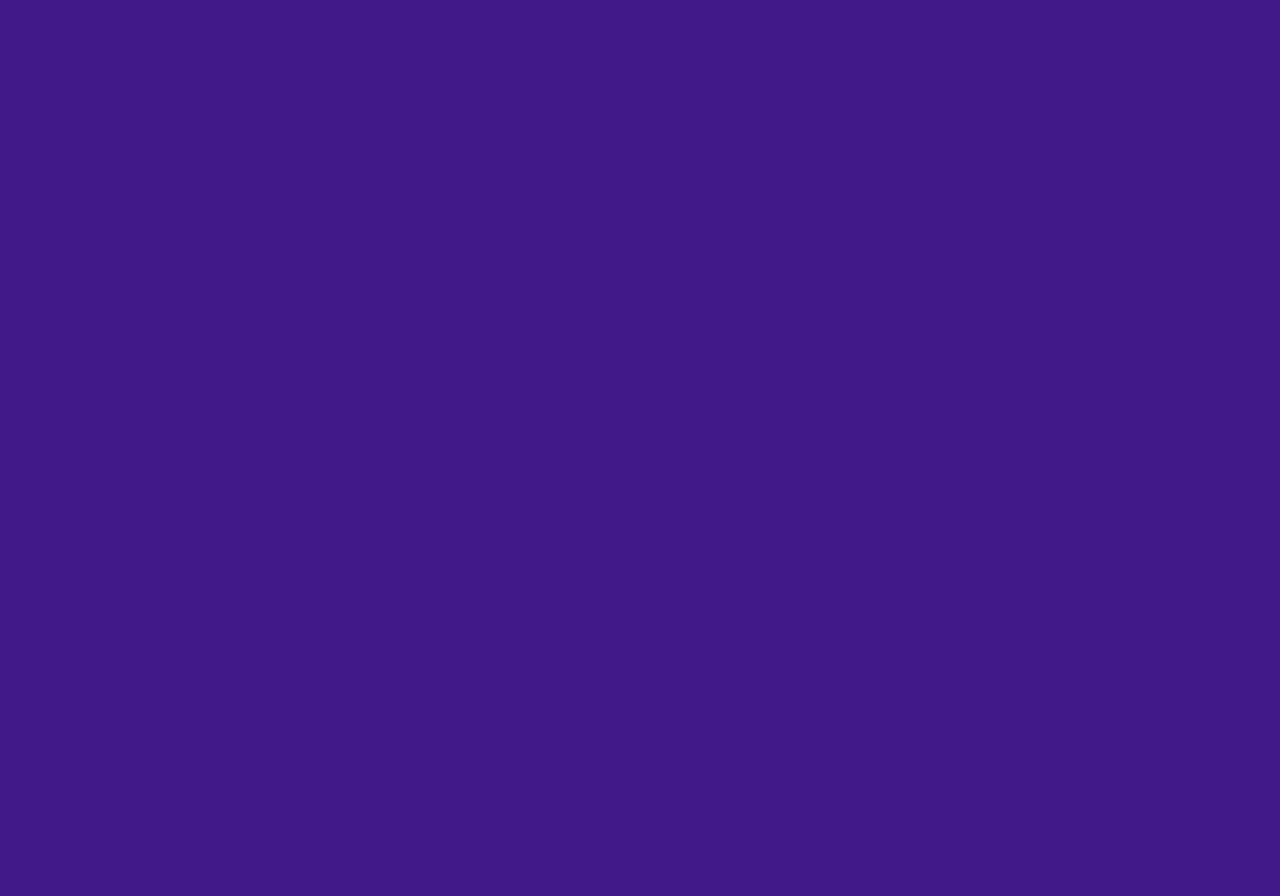
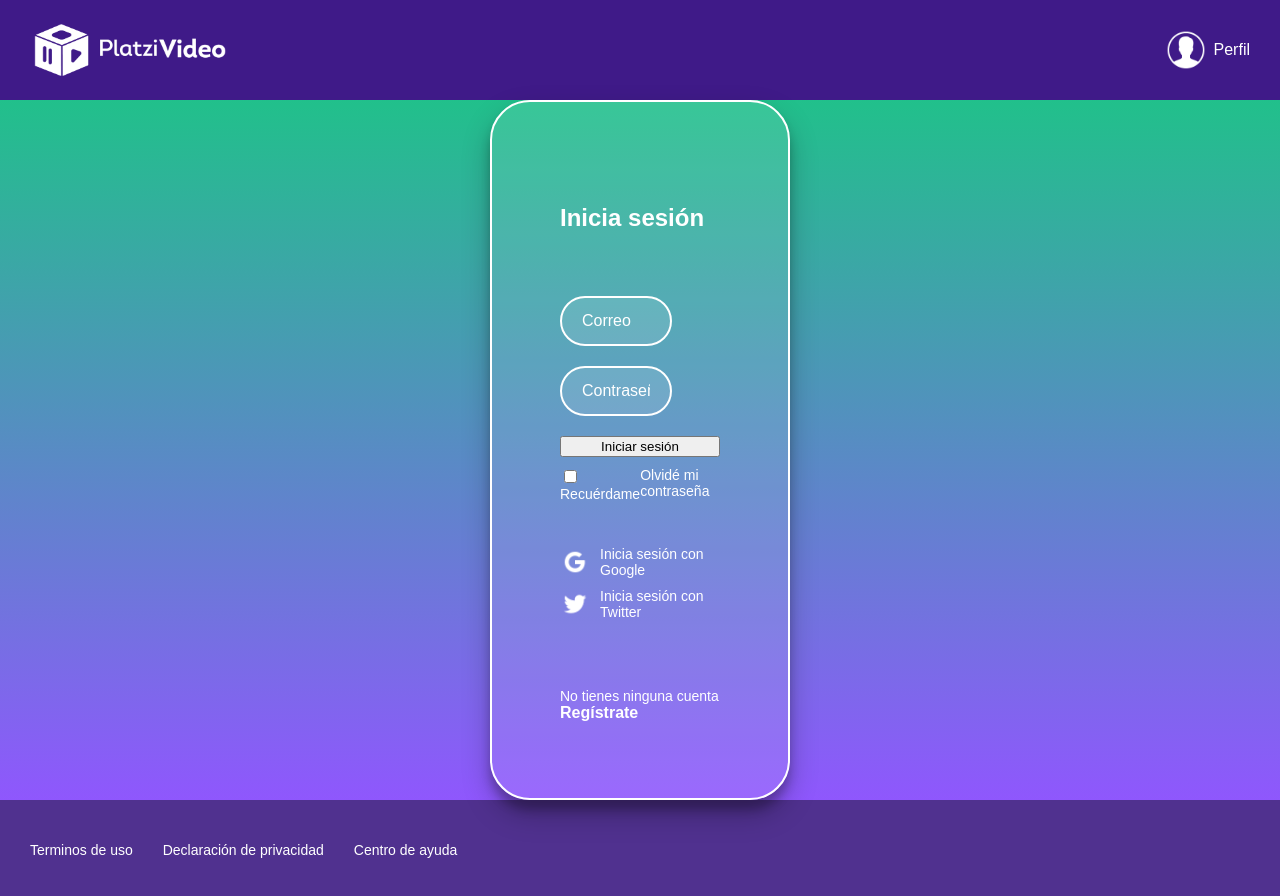
Before and after one commit to bydavid1/curso-reactjs, a React app: page /login in a window 1280 px wide. Shown: the top 896 px of the page. Before the commit the page ends 800 px from the top, so only its background shows below. Built offline with nearby package versions, Linux system fonts and the light colour scheme; a web font is replaced by a local one.

Commit message:
Routes and components created

```diff
--- /dev/null
+++ b/src/assets/styles/components/Login.scss
@@ -0,0 +1,76 @@
+.login {
+    background-image: linear-gradient(#21c08b, #8f57fd);
+    display: flex;
+    align-items: center;
+    flex-direction: column;
+    justify-content: center;
+    padding: 0px 30px;
+    min-height: calc(100vh - 200px); /* El ancho será igual al tamaño de todo el height menos 200px (100px del header + 100px del footer) */
+  }
+
+  .login__container {
+    background-color: rgba(255,255,255,0.1);
+    border: 2px solid white;
+    border-radius: 40px;
+    box-shadow: 0 14px 28px rgba(0,0,0,0.25), 0 10px 10px rgba(0,0,0,0.22);
+    color: white;
+    display: flex;
+    flex-direction: column;
+    justify-content: space-around;
+    min-height: 700px;
+    padding: 60px 68px 40px;
+    width: 300px;
+  }
+
+  .login__container--form {
+    display: flex;
+    flex-direction: column;
+  }
+
+  .login__container--form label {
+    font-size: 14px;
+  }
+
+  .login__container--remember-me {
+    color: white;
+    display: flex;
+    justify-content: space-between;
+    margin-top: 10px;
+  }
+
+  .login__container--remember-me a {
+    color: white;
+    font-size: 14px;
+    text-decoration: none;
+  }
+
+  .login__container--remember-me a:hover {
+    text-decoration: underline;
+  }
+
+  .login__container--social-media > div {
+    align-items: center;
+    display: flex;
+    font-size: 14px;
+    margin-bottom: 10px;
+  }
+
+  .login__container--social-media > div > img {
+    margin-right: 10px;
+    width: 30px;
+  }
+
+  .login__container--register {
+    font-size: 14px;
+  }
+
+  .login__container--register a {
+    color: white;
+    font-weight: bold;
+    font-size: 16px;
+    text-decoration: none;
+  }
+
+  .login__container--register a:hover {
+    text-decoration: underline;
+  }
--- /dev/null
+++ b/src/assets/styles/components/Register.scss
@@ -0,0 +1,39 @@
+.register {
+    background-image: linear-gradient(#21c08b, #8f57fd);
+    display: flex;
+    align-items: center;
+    flex-direction: column;
+    justify-content: center;
+    padding: 0px 30px;
+    min-height: calc(100vh - 200px); /* El ancho será igual al tamaño de todo el height menos 200px (100px del header + 100px del footer) */
+  }
+
+  .register__container {
+    background-color: rgba(255,255,255,0.1);
+    border: 2px solid white;
+    border-radius: 40px;
+    box-shadow: 0 14px 28px rgba(0,0,0,0.25), 0 10px 10px rgba(0,0,0,0.22);
+    color: white;
+    display: flex;
+    flex-direction: column;
+    justify-content: space-around;
+    min-height: 600px;
+    padding: 60px 68px 40px;
+    width: 300px;
+  }
+
+  .register__container--form {
+    display: flex;
+    flex-direction: column;
+  }
+
+  .register__container a {
+    color: white;
+    font-size: 16px;
+    text-align: center;
+    text-decoration: none;
+  }
+
+  .register__container a:hover {
+    text-decoration: underline;
+  }
--- /dev/null
+++ b/src/components/Layout.jsx
@@ -0,0 +1,13 @@
+import React from 'react'
+import Header from './Header'
+import Footer from './Footer'
+
+const Layout = ({children}) => (
+    <div className="App">
+        <Header/>
+            {children}
+        <Footer/>
+    </div>
+)
+
+export default Layout
--- a/src/containers/Home.jsx
+++ b/src/containers/Home.jsx
@@ -1,10 +1,8 @@
 import React from 'react'
-import Header from '../components/Header'
 import Search from '../components/Search'
 import Categories from '../components/Categories'
 import Carousel from '../components/Carousel'
 import CarouselItem from '../components/CarouselItem'
-import Footer from '../components/Footer'
 import '../assets/styles/App.scss'
 import useInitialState from '../hooks/useInitialState'
 
@@ -13,8 +11,7 @@
 const Home = () => {
     const [videos, categories] = useInitialState(API)
     return(
-        <div className="App">
-            <Header/>
+        <React.Fragment>
             <Search/>
             {categories.map((category) => (
                 videos[category].length > 0 && (
@@ -26,8 +23,7 @@
                         </Carousel>
                     </Categories>
                 )))}
-            <Footer/>
-        </div>
+        </React.Fragment>
     )
 }
 
--- /dev/null
+++ b/src/containers/Login.jsx
@@ -0,0 +1,30 @@
+import React from 'react'
+import googleIcon from '../assets/static/google-icon.png'
+import twitterIcon from '../assets/static/twitter-icon.png'
+import '../assets/styles/components/Login.scss'
+
+const Login = () => (
+    <section className="login">
+        <section className="login__container">
+            <h2>Inicia sesión</h2>
+            <form className="login__container--form">
+                <input className="input" type="text" placeholder="Correo"/>
+                <input className="input" type="password" placeholder="Contraseña"/>
+                <button className="button">Iniciar sesión</button>
+                <div className="login__container--remember-me">
+                    <label>
+                        <input type="checkbox" id="cbox1" value="first_checkbox"/>Recuérdame
+                    </label>
+                    <a href="/">Olvidé mi contraseña</a>
+                </div>
+            </form>
+            <section className="login__container--social-media">
+                <div><img src={googleIcon}/> Inicia sesión con Google</div>
+                <div><img src={twitterIcon}/> Inicia sesión con Twitter</div>
+            </section>
+            <p className="login__container--register">No tienes ninguna cuenta <a href="">Regístrate</a></p>
+        </section>
+    </section>
+)
+
+export default Login
--- /dev/null
+++ b/src/containers/NotFound.jsx
@@ -0,0 +1,10 @@
+import React from 'react'
+import image from '../assets/static/4042.png'
+
+const NotFound = () => (
+    <React.Fragment>
+        <img src={image} alt="404"/>
+    </React.Fragment>
+)
+
+export default NotFound
--- /dev/null
+++ b/src/containers/Register.jsx
@@ -0,0 +1,19 @@
+import React from 'react'
+import '../assets/styles/components/Register.scss'
+
+const Register = () => (
+    <section className="register">
+        <section className="register__container">
+            <h2>Regístrate</h2>
+            <form className="register__container--form">
+                <input className="input" type="text" placeholder="Nombre" />
+                <input className="input" type="text" placeholder="Correo" />
+                <input className="input" type="password" placeholder="Contraseña" />
+                <button className="button">Registrarme</button>
+            </form>
+            <a href="">Iniciar sesión</a>
+        </section>
+    </section>
+)
+
+export default Register
--- a/src/routes/App.js
+++ b/src/routes/App.js
@@ -1,10 +1,21 @@
 import React from 'react'
-import { BrowserRouter, Route } from 'react-router-dom'
+import { BrowserRouter, Switch, Route } from 'react-router-dom'
 import Home from '../containers/Home'
+import Login from '../containers/Login'
+import Register from '../containers/Register'
+import NotFound from '../containers/NotFound'
+import Layout from '../components/Layout'
 
 const App = () => (
     <BrowserRouter>
-        <Route exact path="/" component={Home}/>
+        <Layout>
+            <Switch>
+                <Route exact path="/" component={Home}/>
+                <Route exact path="/login" component={Login}/>
+                <Route exact path="/register" component={Register}/>
+                <Route component={NotFound}/>
+            </Switch>
+        </Layout>
     </BrowserRouter>
 )
 
--- a/webpack.config.js
+++ b/webpack.config.js
@@ -51,6 +51,9 @@
             }
         ]
     },
+    devServer : {
+        historyApiFallback: true
+    },
     plugins: [
         new HtmlWebpackPlugin({
             template: './public/index.html',
```
Also changed, not shown: src/assets/static/404.svg (added), src/assets/static/4042.png (added).
